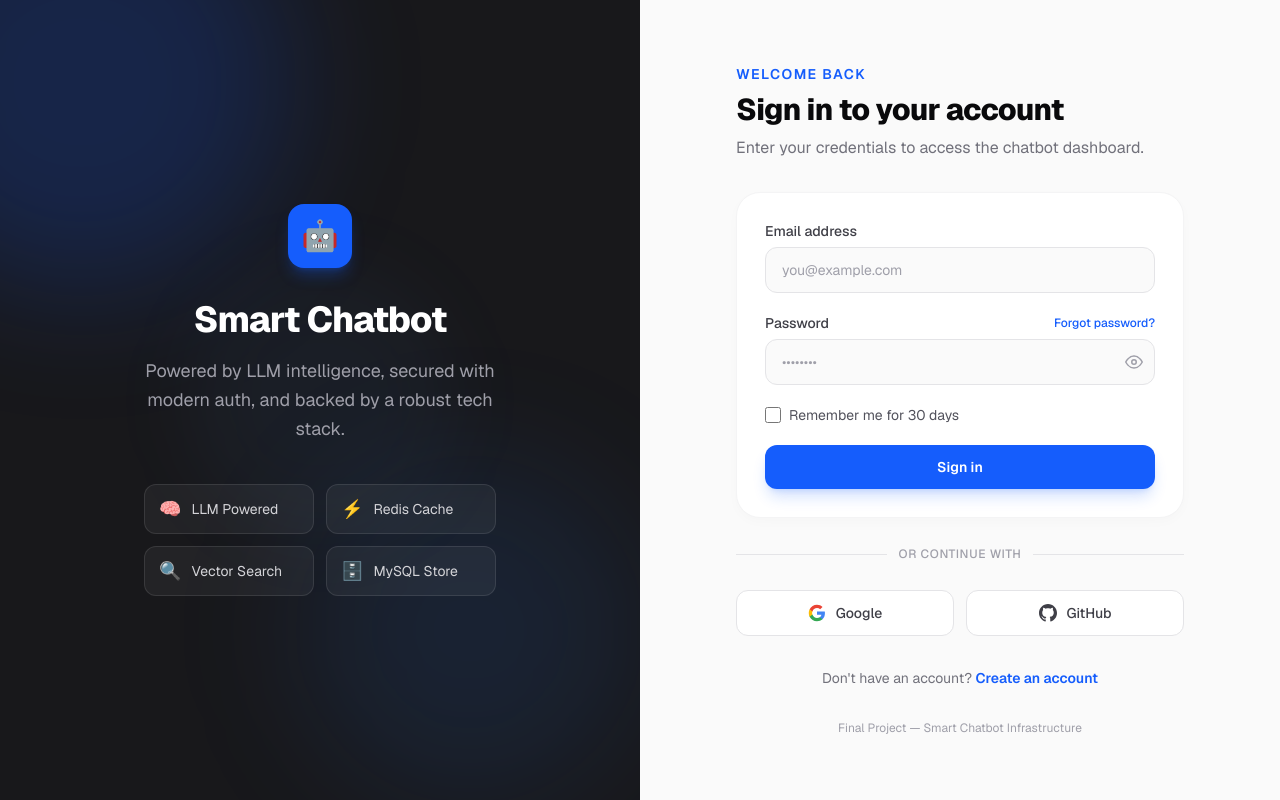
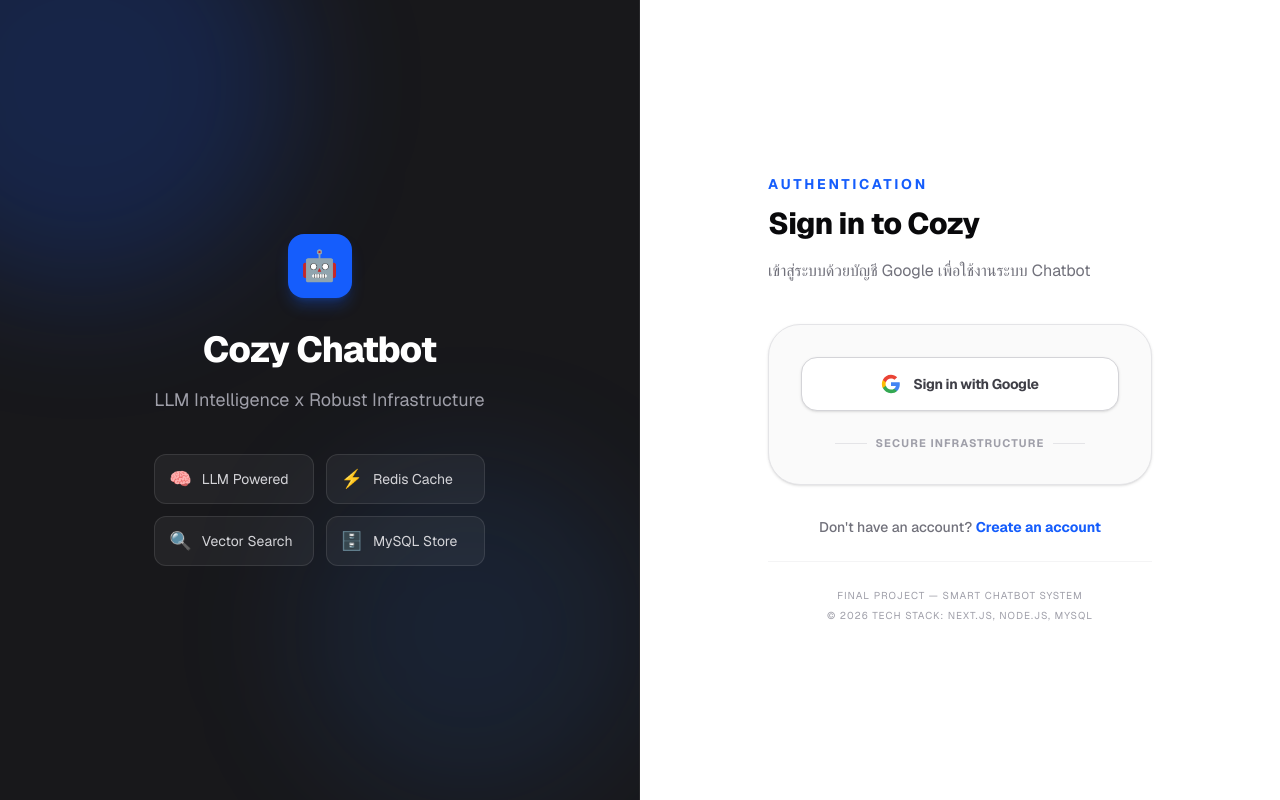
Before and after one commit to ThanyapisitLim/Network-Finalproject-frontend-Next, a Next.js app: page /login in a window 1280 px wide. Built offline with nearby package versions, Linux system fonts and the light colour scheme.

Commit message:
update login auth

```diff
--- a/app/(auth)/login/page.tsx
+++ b/app/(auth)/login/page.tsx
@@ -4,40 +4,32 @@
 import { useState } from "react";
 
 export default function LoginPage() {
-  const [showPassword, setShowPassword] = useState(false);
-  const [email, setEmail] = useState("");
-  const [password, setPassword] = useState("");
   const [isLoading, setIsLoading] = useState(false);
 
-  const handleSubmit = async (e: React.FormEvent) => {
-    e.preventDefault();
+  const handleGoogleLogin = () => {
     setIsLoading(true);
-    // TODO: integrate with backend auth
-    setTimeout(() => setIsLoading(false), 1500);
+    // TODO: เชื่อมต่อ Backend Google Auth
+    setTimeout(() => setIsLoading(false), 2000);
   };
 
   return (
     <div className="flex min-h-screen bg-zinc-50 dark:bg-[#09090b] font-sans">
-      {/* Left panel — branding */}
-      <div className="hidden lg:flex lg:w-1/2 relative overflow-hidden bg-zinc-900 dark:bg-zinc-950 items-center justify-center">
-        {/* Gradient orbs */}
+      {/* Left panel — Branding (คงเดิมแต่ปรับสีให้ละมุนขึ้น) */}
+      <div className="hidden lg:flex lg:w-1/2 relative overflow-hidden bg-zinc-900 dark:bg-zinc-950 items-center justify-center border-r border-zinc-800">
         <div className="absolute -top-32 -left-32 w-[420px] h-[420px] rounded-full bg-blue-600/20 blur-3xl" />
         <div className="absolute bottom-0 right-0 w-[340px] h-[340px] rounded-full bg-blue-500/10 blur-3xl" />
-        <div className="absolute top-1/2 left-1/2 -translate-x-1/2 -translate-y-1/2 w-[260px] h-[260px] rounded-full bg-blue-400/5 blur-2xl" />
 
         <div className="relative z-10 max-w-md px-12 text-center">
           <div className="inline-flex items-center justify-center w-16 h-16 rounded-2xl bg-blue-600 mb-8 shadow-lg shadow-blue-600/30">
             <span className="text-3xl">🤖</span>
           </div>
           <h1 className="text-4xl font-extrabold tracking-tight text-white leading-[1.1] mb-4">
-            Smart Chatbot
+            Cozy Chatbot
           </h1>
           <p className="text-zinc-400 text-lg leading-relaxed">
-            Powered by LLM intelligence, secured with modern auth, and backed by
-            a robust tech stack.
+            LLM Intelligence x Robust Infrastructure
           </p>
 
-          {/* Mini feature cards */}
           <div className="mt-10 grid grid-cols-2 gap-3">
             {[
               { icon: "🧠", label: "LLM Powered" },
@@ -45,10 +37,7 @@
               { icon: "🔍", label: "Vector Search" },
               { icon: "🗄️", label: "MySQL Store" },
             ].map((f) => (
-              <div
-                key={f.label}
-                className="flex items-center gap-2.5 bg-white/5 border border-white/10 rounded-xl px-3.5 py-2.5 text-sm text-zinc-300"
-              >
+              <div key={f.label} className="flex items-center gap-2.5 bg-white/5 border border-white/10 rounded-xl px-3.5 py-2.5 text-sm text-zinc-300">
                 <span className="text-lg">{f.icon}</span>
                 {f.label}
               </div>
@@ -57,240 +46,73 @@
         </div>
       </div>
 
-      {/* Right panel — login form */}
-      <div className="flex flex-1 items-center justify-center px-6 py-12 sm:px-12">
-        <div className="w-full max-w-md">
-          {/* Mobile logo */}
-          <div className="lg:hidden flex flex-col items-center mb-10">
-            <div className="inline-flex items-center justify-center w-14 h-14 rounded-2xl bg-blue-600 mb-4 shadow-lg shadow-blue-600/30">
+      {/* Right panel — ปรับปรุงใหม่ให้ไม่โล่ง */}
+      <div className="flex flex-1 items-center justify-center px-6 py-12 sm:px-12 bg-white dark:bg-[#09090b]">
+        <div className="w-full max-w-sm">
+          {/* ส่วนหัวที่ทำให้ดูเต็มขึ้น */}
+          <div className="text-center lg:text-left mb-10">
+            <div className="lg:hidden inline-flex items-center justify-center w-14 h-14 rounded-2xl bg-blue-600 mb-6 shadow-lg shadow-blue-600/30">
               <span className="text-2xl">🤖</span>
             </div>
-            <h1 className="text-2xl font-extrabold tracking-tight text-zinc-950 dark:text-white">
-              Smart Chatbot
+            <h2 className="text-sm font-bold tracking-[0.2em] text-blue-600 uppercase mb-3">
+              Authentication
+            </h2>
+            <h1 className="text-3xl font-extrabold tracking-tight text-zinc-950 dark:text-zinc-50 mb-4">
+              Sign in to Cozy
             </h1>
-          </div>
-
-          {/* Header */}
-          <div className="mb-8">
-            <h2 className="text-sm font-semibold tracking-widest text-blue-600 uppercase mb-2">
-              Welcome Back
-            </h2>
-            <h3 className="text-3xl font-extrabold tracking-tight text-zinc-950 dark:text-zinc-50">
-              Sign in to your account
-            </h3>
-            <p className="mt-2 text-zinc-500 dark:text-zinc-400">
-              Enter your credentials to access the chatbot dashboard.
+            <p className="text-zinc-500 dark:text-zinc-400 leading-relaxed">
+              เข้าสู่ระบบด้วยบัญชี Google เพื่อใช้งานระบบ Chatbot
             </p>
           </div>
 
-          {/* Login form card */}
-          <form onSubmit={handleSubmit}>
-            <div className="bg-white dark:bg-zinc-900/60 rounded-3xl border border-zinc-100 dark:border-zinc-800 shadow-[0_4px_12px_rgba(0,0,0,0.02)] p-7 space-y-5">
-              {/* Email */}
-              <div>
-                <label
-                  htmlFor="email"
-                  className="block text-sm font-medium text-zinc-700 dark:text-zinc-300 mb-1.5"
+          {/* Google Login Card — ปรับให้ดูเป็น Card เพื่อให้พื้นที่ดูมีมิติ */}
+          <div className="bg-zinc-50 dark:bg-zinc-900/40 border border-zinc-200 dark:border-zinc-800 rounded-[2rem] p-8 mb-8 shadow-sm">
+            <button
+              onClick={handleGoogleLogin}
+              disabled={isLoading}
+              className="group relative w-full flex items-center justify-center gap-3 bg-white dark:bg-zinc-950 border border-zinc-300 dark:border-zinc-700 rounded-2xl px-6 py-4 text-sm font-bold text-zinc-700 dark:text-zinc-200 transition-all hover:bg-zinc-50 dark:hover:bg-zinc-900 hover:border-blue-400 dark:hover:border-blue-500/50 active:scale-[0.98] shadow-sm"
             >
-                  Email address
-                </label>
-                <input
-                  id="email"
-                  type="email"
-                  value={email}
-                  onChange={(e) => setEmail(e.target.value)}
-                  placeholder="you@example.com"
-                  required
-                  className="w-full rounded-xl border border-zinc-200 dark:border-zinc-700 bg-zinc-50 dark:bg-zinc-800/50 px-4 py-3 text-sm text-zinc-900 dark:text-zinc-100 placeholder-zinc-400 dark:placeholder-zinc-500 outline-none transition-all focus:border-blue-500 focus:ring-2 focus:ring-blue-500/20"
-                />
+              {isLoading ? (
+                <div className="flex items-center gap-2">
+                  <div className="w-4 h-4 border-2 border-zinc-300 border-t-blue-600 rounded-full animate-spin" />
+                  <span>Connecting...</span>
                 </div>
-
-              {/* Password */}
-              <div>
-                <div className="flex items-center justify-between mb-1.5">
-                  <label
-                    htmlFor="password"
-                    className="block text-sm font-medium text-zinc-700 dark:text-zinc-300"
-                  >
-                    Password
-                  </label>
-                  <button
-                    type="button"
-                    className="text-xs text-blue-600 hover:text-blue-700 font-medium transition-colors"
-                  >
-                    Forgot password?
-                  </button>
-                </div>
-                <div className="relative">
-                  <input
-                    id="password"
-                    type={showPassword ? "text" : "password"}
-                    value={password}
-                    onChange={(e) => setPassword(e.target.value)}
-                    placeholder="••••••••"
-                    required
-                    className="w-full rounded-xl border border-zinc-200 dark:border-zinc-700 bg-zinc-50 dark:bg-zinc-800/50 px-4 py-3 pr-12 text-sm text-zinc-900 dark:text-zinc-100 placeholder-zinc-400 dark:placeholder-zinc-500 outline-none transition-all focus:border-blue-500 focus:ring-2 focus:ring-blue-500/20"
-                  />
-                  <button
-                    type="button"
-                    onClick={() => setShowPassword(!showPassword)}
-                    className="absolute right-3 top-1/2 -translate-y-1/2 text-zinc-400 hover:text-zinc-600 dark:hover:text-zinc-300 transition-colors"
-                  >
-                    {showPassword ? (
-                      <svg
-                        xmlns="http://www.w3.org/2000/svg"
-                        width="18"
-                        height="18"
-                        viewBox="0 0 24 24"
-                        fill="none"
-                        stroke="currentColor"
-                        strokeWidth="2"
-                        strokeLinecap="round"
-                        strokeLinejoin="round"
-                      >
-                        <path d="M17.94 17.94A10.07 10.07 0 0 1 12 20c-7 0-11-8-11-8a18.45 18.45 0 0 1 5.06-5.94M9.9 4.24A9.12 9.12 0 0 1 12 4c7 0 11 8 11 8a18.5 18.5 0 0 1-2.16 3.19m-6.72-1.07a3 3 0 1 1-4.24-4.24" />
-                        <line x1="1" y1="1" x2="23" y2="23" />
+              ) : (
+                <>
+                  <svg width="20" height="20" viewBox="0 0 24 24">
+                    <path d="M22.56 12.25c0-.78-.07-1.53-.2-2.25H12v4.26h5.92a5.06 5.06 0 0 1-2.2 3.32v2.77h3.57c2.08-1.92 3.28-4.74 3.28-8.1z" fill="#4285F4"/>
+                    <path d="M12 23c2.97 0 5.46-.98 7.28-2.66l-3.57-2.77c-.98.66-2.23 1.06-3.71 1.06-2.86 0-5.29-1.93-6.16-4.53H2.18v2.84C3.99 20.53 7.7 23 12 23z" fill="#34A853"/>
+                    <path d="M5.84 14.09c-.22-.66-.35-1.36-.35-2.09s.13-1.43.35-2.09V7.07H2.18C1.43 8.55 1 10.22 1 12s.43 3.45 1.18 4.93l2.85-2.22.81-.62z" fill="#FBBC05"/>
+                    <path d="M12 5.38c1.62 0 3.06.56 4.21 1.64l3.15-3.15C17.45 2.09 14.97 1 12 1 7.7 1 3.99 3.47 2.18 7.07l3.66 2.84c.87-2.6 3.3-4.53 6.16-4.53z" fill="#EA4335"/>
                   </svg>
-                    ) : (
-                      <svg
-                        xmlns="http://www.w3.org/2000/svg"
-                        width="18"
-                        height="18"
-                        viewBox="0 0 24 24"
-                        fill="none"
-                        stroke="currentColor"
-                        strokeWidth="2"
-                        strokeLinecap="round"
-                        strokeLinejoin="round"
-                      >
-                        <path d="M1 12s4-8 11-8 11 8 11 8-4 8-11 8-11-8-11-8z" />
-                        <circle cx="12" cy="12" r="3" />
-                      </svg>
+                  <span className="tracking-tight">Sign in with Google</span>
+                </>
               )}
             </button>
+
+            <div className="mt-6 flex items-center gap-2 text-[11px] text-zinc-400 justify-center uppercase tracking-[0.1em] font-bold">
+              <span className="w-8 h-[1px] bg-zinc-200 dark:bg-zinc-800" />
+              Secure Infrastructure
+              <span className="w-8 h-[1px] bg-zinc-200 dark:bg-zinc-800" />
             </div>
           </div>
 
-              {/* Remember me */}
-              <div className="flex items-center gap-2">
-                <input
-                  id="remember"
-                  type="checkbox"
-                  className="w-4 h-4 rounded border-zinc-300 dark:border-zinc-600 text-blue-600 focus:ring-blue-500/20"
-                />
-                <label
-                  htmlFor="remember"
-                  className="text-sm text-zinc-600 dark:text-zinc-400"
-                >
-                  Remember me for 30 days
-                </label>
-              </div>
-
-              {/* Submit */}
-              <button
-                type="submit"
-                disabled={isLoading}
-                className="w-full py-3 px-6 rounded-xl bg-blue-600 text-white font-semibold text-sm transition-all hover:bg-blue-700 active:scale-[0.98] shadow-lg shadow-blue-600/20 dark:shadow-blue-600/10 disabled:opacity-60 disabled:cursor-not-allowed flex items-center justify-center gap-2"
-              >
-                {isLoading ? (
-                  <>
-                    <svg
-                      className="animate-spin h-4 w-4"
-                      viewBox="0 0 24 24"
-                      fill="none"
-                    >
-                      <circle
-                        className="opacity-25"
-                        cx="12"
-                        cy="12"
-                        r="10"
-                        stroke="currentColor"
-                        strokeWidth="4"
-                      />
-                      <path
-                        className="opacity-75"
-                        fill="currentColor"
-                        d="M4 12a8 8 0 018-8V0C5.373 0 0 5.373 0 12h4zm2 5.291A7.962 7.962 0 014 12H0c0 3.042 1.135 5.824 3 7.938l3-2.647z"
-                      />
-                    </svg>
-                    Signing in…
-                  </>
-                ) : (
-                  "Sign in"
-                )}
-              </button>
-            </div>
-
-            {/* Divider */}
-            <div className="relative my-7">
-              <div className="absolute inset-0 flex items-center">
-                <div className="w-full border-t border-zinc-200 dark:border-zinc-800" />
-              </div>
-              <div className="relative flex justify-center text-xs">
-                <span className="px-3 bg-zinc-50 dark:bg-[#09090b] text-zinc-400 uppercase tracking-wider font-medium">
-                  or continue with
-                </span>
-              </div>
-            </div>
-
-            {/* Social logins */}
-            <div className="grid grid-cols-2 gap-3">
-              <button
-                type="button"
-                className="flex items-center justify-center gap-2.5 bg-white dark:bg-zinc-900/60 border border-zinc-200 dark:border-zinc-800 rounded-xl px-4 py-3 text-sm font-medium text-zinc-700 dark:text-zinc-300 hover:bg-zinc-100 dark:hover:bg-zinc-800/60 transition-all active:scale-[0.98]"
-              >
-                <svg width="18" height="18" viewBox="0 0 24 24">
-                  <path
-                    d="M22.56 12.25c0-.78-.07-1.53-.2-2.25H12v4.26h5.92a5.06 5.06 0 0 1-2.2 3.32v2.77h3.57c2.08-1.92 3.28-4.74 3.28-8.1z"
-                    fill="#4285F4"
-                  />
-                  <path
-                    d="M12 23c2.97 0 5.46-.98 7.28-2.66l-3.57-2.77c-.98.66-2.23 1.06-3.71 1.06-2.86 0-5.29-1.93-6.16-4.53H2.18v2.84C3.99 20.53 7.7 23 12 23z"
-                    fill="#34A853"
-                  />
-                  <path
-                    d="M5.84 14.09c-.22-.66-.35-1.36-.35-2.09s.13-1.43.35-2.09V7.07H2.18C1.43 8.55 1 10.22 1 12s.43 3.45 1.18 4.93l2.85-2.22.81-.62z"
-                    fill="#FBBC05"
-                  />
-                  <path
-                    d="M12 5.38c1.62 0 3.06.56 4.21 1.64l3.15-3.15C17.45 2.09 14.97 1 12 1 7.7 1 3.99 3.47 2.18 7.07l3.66 2.84c.87-2.6 3.3-4.53 6.16-4.53z"
-                    fill="#EA4335"
-                  />
-                </svg>
-                Google
-              </button>
-              <button
-                type="button"
-                className="flex items-center justify-center gap-2.5 bg-white dark:bg-zinc-900/60 border border-zinc-200 dark:border-zinc-800 rounded-xl px-4 py-3 text-sm font-medium text-zinc-700 dark:text-zinc-300 hover:bg-zinc-100 dark:hover:bg-zinc-800/60 transition-all active:scale-[0.98]"
-              >
-                <svg
-                  width="18"
-                  height="18"
-                  viewBox="0 0 24 24"
-                  fill="currentColor"
-                >
-                  <path d="M12 0c-6.626 0-12 5.373-12 12 0 5.302 3.438 9.8 8.207 11.387.599.111.793-.261.793-.577v-2.234c-3.338.726-4.033-1.416-4.033-1.416-.546-1.387-1.333-1.756-1.333-1.756-1.089-.745.083-.729.083-.729 1.205.084 1.839 1.237 1.839 1.237 1.07 1.834 2.807 1.304 3.492.997.107-.775.418-1.305.762-1.604-2.665-.305-5.467-1.334-5.467-5.931 0-1.311.469-2.381 1.236-3.221-.124-.303-.535-1.524.117-3.176 0 0 1.008-.322 3.301 1.23.957-.266 1.983-.399 3.003-.404 1.02.005 2.047.138 3.006.404 2.291-1.552 3.297-1.23 3.297-1.23.653 1.653.242 2.874.118 3.176.77.84 1.235 1.911 1.235 3.221 0 4.609-2.807 5.624-5.479 5.921.43.372.823 1.102.823 2.222v3.293c0 .319.192.694.801.576 4.765-1.589 8.199-6.086 8.199-11.386 0-6.627-5.373-12-12-12z" />
-                </svg>
-                GitHub
-              </button>
-            </div>
-          </form>
-
-          {/* Sign up link */}
-          <p className="mt-8 text-center text-sm text-zinc-500 dark:text-zinc-400">
+          {/* Footer Navigation */}
+          <div className="space-y-6 text-center">
+            <p className="text-sm text-zinc-500 dark:text-zinc-400 font-medium">
               Don&apos;t have an account?{" "}
-            <Link
-              href="/register"
-              className="text-blue-600 hover:text-blue-700 font-semibold transition-colors"
-            >
+              <Link href="/register" className="text-blue-600 hover:text-blue-700 font-bold transition-colors underline-offset-4 hover:underline">
                 Create an account
               </Link>
             </p>
 
-          {/* Footer */}
-          <p className="mt-8 text-center text-xs text-zinc-400">
-            Final Project — Smart Chatbot Infrastructure
+            <div className="pt-6 border-t border-zinc-100 dark:border-zinc-800">
+              <p className="text-[10px] text-zinc-400 uppercase tracking-widest leading-loose">
+                Final Project — Smart Chatbot System<br />
+                © 2026 Tech Stack: Next.js, Node.js, MySQL
               </p>
+            </div>
+          </div>
         </div>
       </div>
     </div>
```
Lines whose indentation alone changed are shown as unchanged.
